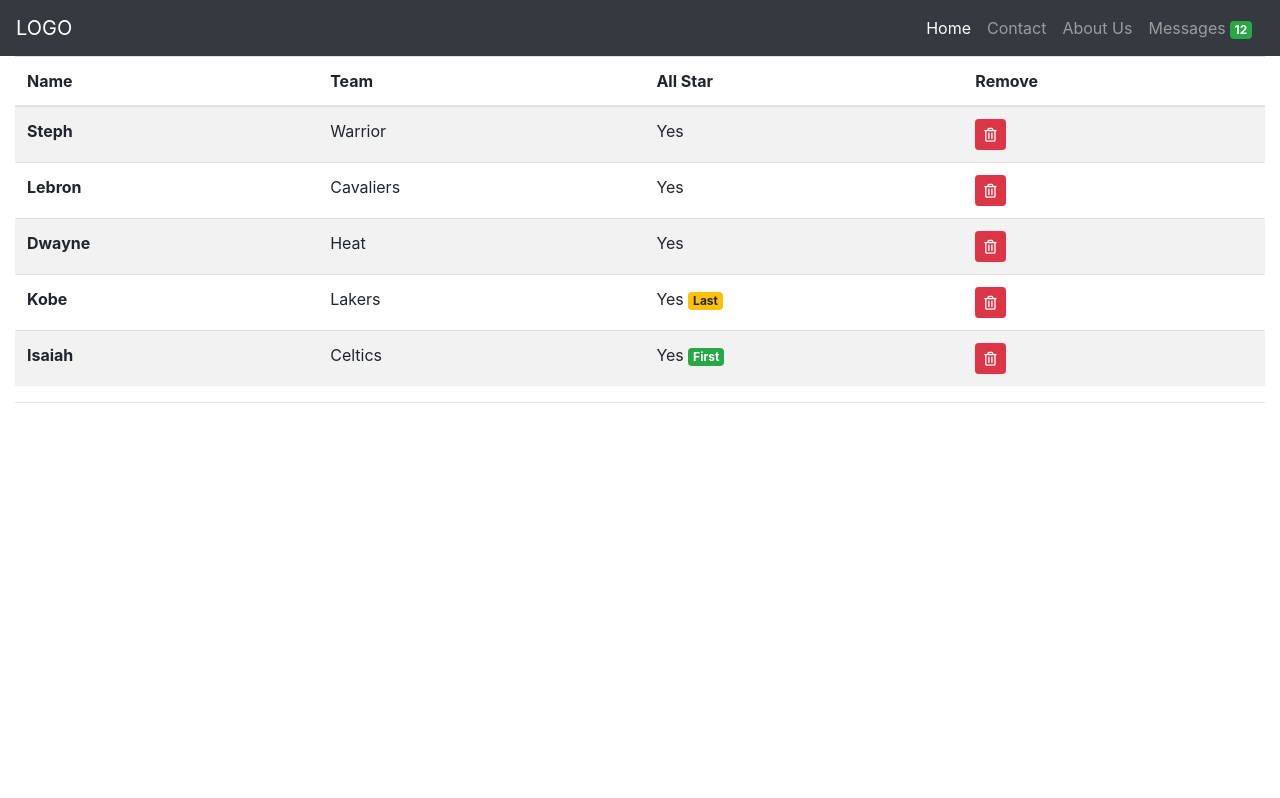
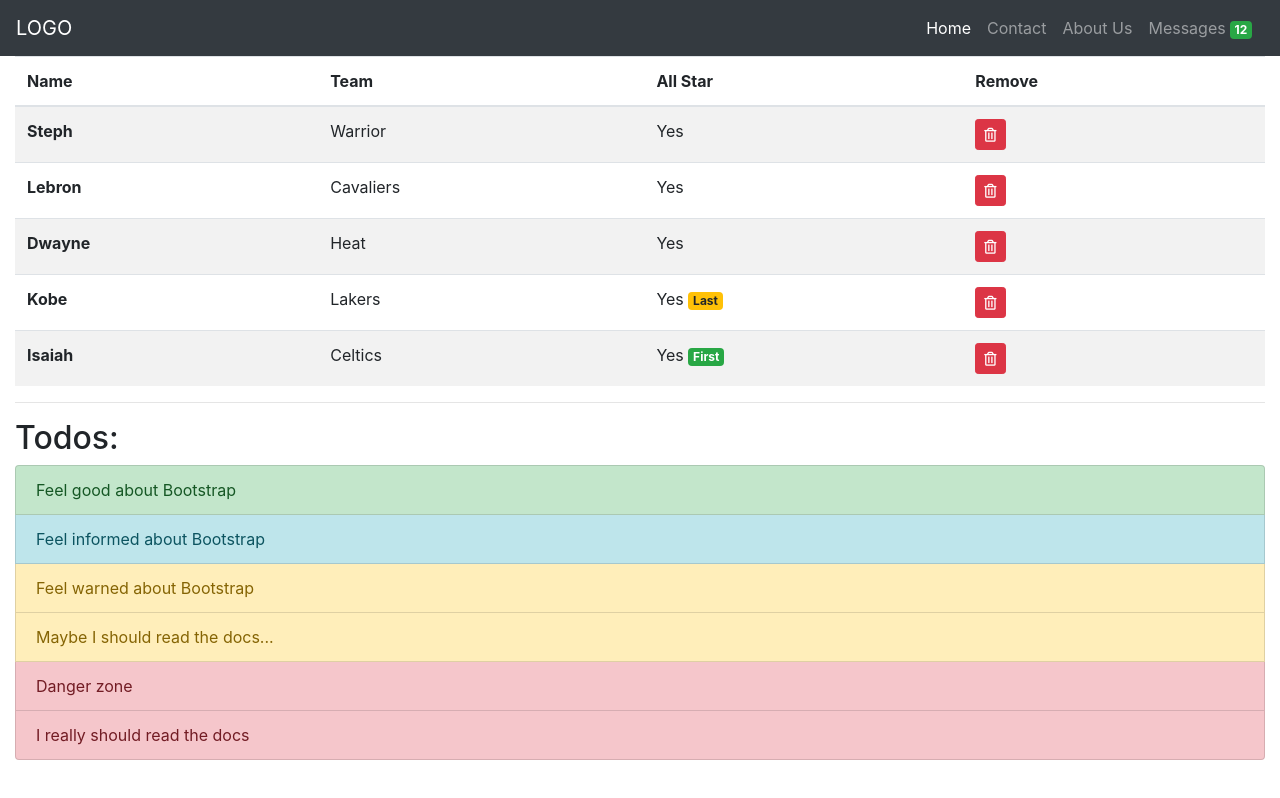
Before and after one commit to andreamartz/sb-13-2-bootstrap-exercises, a plain HTML site: page bootstrap-exercise-2-mock/mock2.html in a window 1280 px wide. Drawn offline with nearby package versions, Linux system fonts and the light colour scheme.

Commit message:
Add list of todos

```diff
--- a/bootstrap-exercise-2-mock/mock2.html
+++ b/bootstrap-exercise-2-mock/mock2.html
@@ -109,6 +109,27 @@
         </tbody>
       </table>
       <hr />
+      <h2>Todos:</h2>
+      <ul class="list-group">
+        <li class="list-group-item list-group-item-success">
+          Feel good about Bootstrap
+        </li>
+        <li class="list-group-item list-group-item-info">
+          Feel informed about Bootstrap
+        </li>
+        <li class="list-group-item list-group-item-warning">
+          Feel warned about Bootstrap
+        </li>
+        <li class="list-group-item list-group-item-warning">
+          Maybe I should read the docs...
+        </li>
+        <li class="list-group-item list-group-item-danger">
+          Danger zone
+        </li>
+        <li class="list-group-item list-group-item-danger">
+          I really should read the docs
+        </li>
+      </ul>
     </div>
     <script src="https://unpkg.com/jquery"></script>
     <script src="https://unpkg.com/popper"></script>
```
